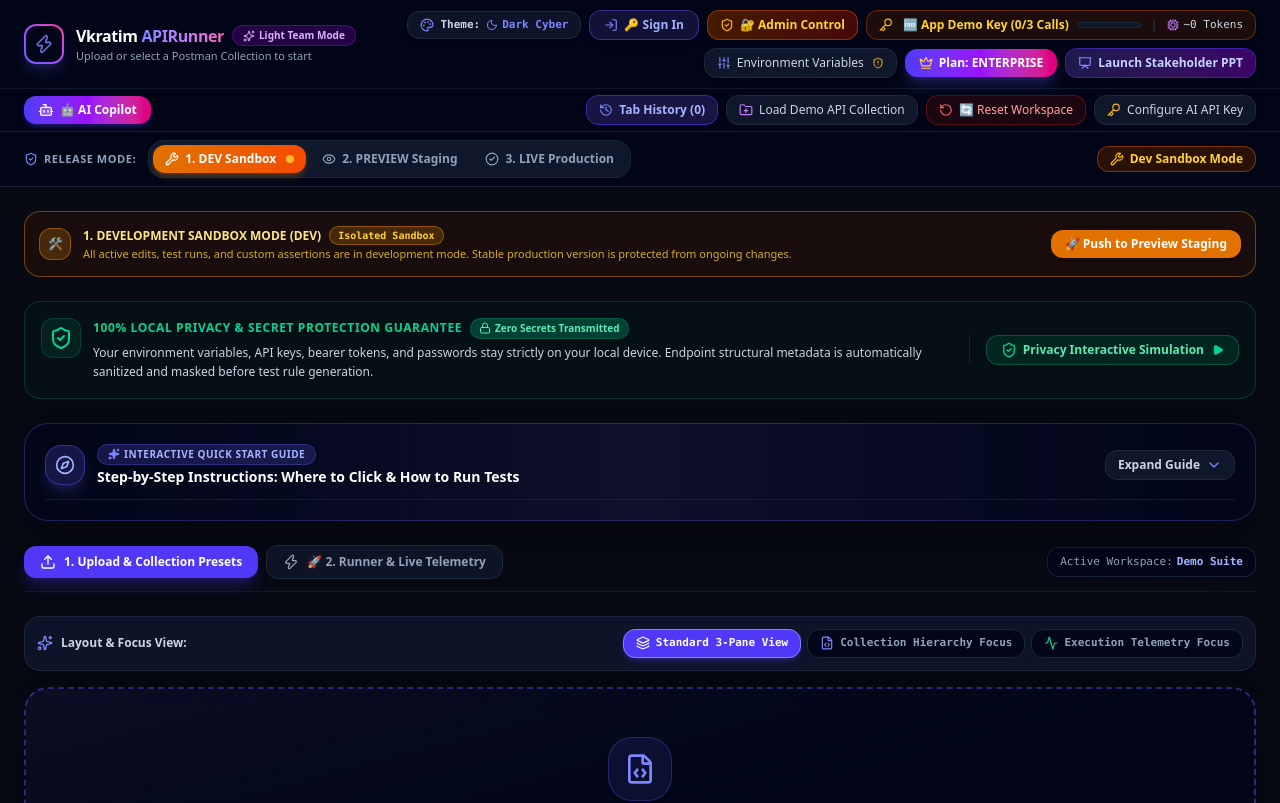
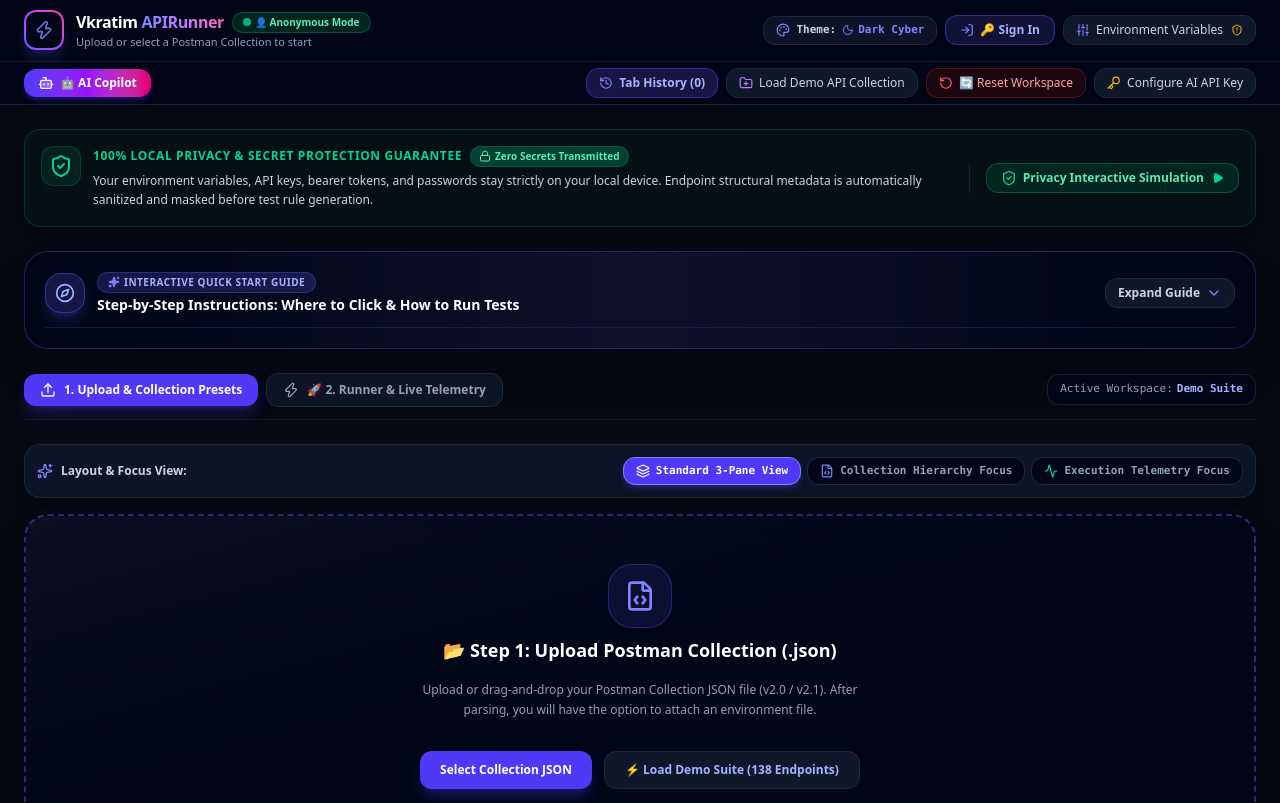
Before and after one commit to ved-agentic-ai/runner, a Next.js app: page / in a window 1280 px wide. Shown: the top 803 px of the page. Built offline with nearby package versions, Linux system fonts and the light colour scheme.

Commit message:
feat: add global anonymous mode capabilities to hide developer, plan, money, and PCI info

```diff
--- a/app/page.tsx
+++ b/app/page.tsx
@@ -82,6 +82,7 @@
     showFooter,
     showPciCompliance,
     showPrivacyBanner,
+    anonymousMode,
     mfaForEnvComparison,
     isMfaAuthenticated,
     recordPageView
@@ -330,6 +331,15 @@
 
   useEffect(() => {
     recordPageView();
+    if (typeof window !== 'undefined') {
+      const params = new URLSearchParams(window.location.search);
+      const modeParam = params.get('mode') || params.get('anonymous');
+      if (modeParam === 'anonymous' || modeParam === 'true') {
+        useAdminStore.getState().setAnonymousMode(true);
+      } else if (modeParam === 'normal' || modeParam === 'false' || modeParam === 'dev' || modeParam === 'developer') {
+        useAdminStore.getState().setAnonymousMode(false);
+      }
+    }
   }, [recordPageView]);
 
   // Step 1 Collection or Environment Upload Handler
@@ -467,8 +477,8 @@
       {/* MAIN APPLICATION CONTAINER */}
       <main className="flex-1 max-w-[1600px] w-full mx-auto p-4 sm:p-6 space-y-6">
 
-        {/* RELEASE ENVIRONMENT STATUS BANNER */}
-        {releaseEnvironment === 'dev' && (
+        {/* RELEASE ENVIRONMENT STATUS BANNER (Hidden in Anonymous Mode) */}
+        {!anonymousMode && releaseEnvironment === 'dev' && (
           <div className="rounded-2xl border border-amber-500/40 bg-amber-950/30 p-3.5 flex flex-col sm:flex-row sm:items-center justify-between gap-3 text-xs backdrop-blur-md animate-in fade-in">
             <div className="flex items-center space-x-3">
               <span className="flex h-8 w-8 shrink-0 items-center justify-center rounded-xl bg-amber-500/20 text-amber-300 font-bold border border-amber-500/40">🛠️</span>
@@ -491,7 +501,7 @@
           </div>
         )}
 
-        {releaseEnvironment === 'preview' && (
+        {!anonymousMode && releaseEnvironment === 'preview' && (
           <div className="rounded-2xl border border-purple-500/40 bg-purple-950/30 p-3.5 flex flex-col sm:flex-row sm:items-center justify-between gap-3 text-xs backdrop-blur-md animate-in fade-in">
             <div className="flex items-center space-x-3">
               <span className="flex h-8 w-8 shrink-0 items-center justify-center rounded-xl bg-purple-500/20 text-purple-300 font-bold border border-purple-500/40">👁️</span>
@@ -522,7 +532,7 @@
           </div>
         )}
 
-        {releaseEnvironment === 'live' && (
+        {!anonymousMode && releaseEnvironment === 'live' && (
           <div className="rounded-2xl border border-emerald-500/40 bg-emerald-950/30 p-3.5 flex flex-col sm:flex-row sm:items-center justify-between gap-3 text-xs backdrop-blur-md animate-in fade-in">
             <div className="flex items-center space-x-3">
               <span className="flex h-8 w-8 shrink-0 items-center justify-center rounded-xl bg-emerald-500/20 text-emerald-300 font-bold border border-emerald-500/40">🌟</span>
--- a/components/Header.tsx
+++ b/components/Header.tsx
@@ -44,7 +44,9 @@
     showQuotaTelemetry,
     showPresetButton,
     showAiKeyButton,
-    workspaceMode
+    workspaceMode,
+    anonymousMode,
+    setAnonymousMode
   } = useAdminStore();
 
   const [showKeyModal, setShowKeyModal] = useState(false);
@@ -133,14 +135,21 @@
               <h1 className="text-base font-extrabold tracking-tight text-white whitespace-nowrap">
                 Vkratim <span className="bg-gradient-to-r from-indigo-400 via-purple-400 to-pink-400 bg-clip-text text-transparent">APIRunner</span>
               </h1>
-              <span className={`inline-flex items-center space-x-1 rounded-full px-2.5 py-0.5 text-[10px] font-bold border whitespace-nowrap ${
-                workspaceMode === 'light'
-                  ? 'bg-purple-950/60 text-purple-300 border-purple-800/60'
-                  : 'bg-indigo-950/60 text-indigo-300 border-indigo-800/60'
-              }`}>
-                <Sparkles className="h-3 w-3 shrink-0" />
-                <span>{workspaceMode === 'light' ? 'Light Team Mode' : 'Full Enterprise'}</span>
-              </span>
+
+              {/* Interactive Anonymous vs Developer Mode Switcher Pill */}
+              <button
+                type="button"
+                onClick={() => setAnonymousMode(!anonymousMode)}
+                className={`inline-flex items-center space-x-1 rounded-full px-2.5 py-0.5 text-[10px] font-bold border transition-all cursor-pointer shadow-sm ${
+                  anonymousMode
+                    ? 'bg-emerald-950/80 text-emerald-300 border-emerald-800/80 hover:bg-emerald-900/90'
+                    : 'bg-indigo-950/80 text-indigo-300 border-indigo-800/80 hover:bg-indigo-900/90'
+                }`}
+                title={anonymousMode ? "Click to switch to Developer Mode (Shows pricing/developer options)" : "Click to switch to Anonymous Mode (Hides all plans/pricing/developer info)"}
+              >
+                <span className={`h-2 w-2 rounded-full animate-pulse ${anonymousMode ? 'bg-emerald-400' : 'bg-indigo-400'}`} />
+                <span>{anonymousMode ? '👤 Anonymous Mode' : '🛠️ Developer Mode'}</span>
+              </button>
             </div>
             <p className="text-[11px] text-slate-400 truncate max-w-xs sm:max-w-md">
               {collectionName ? (
@@ -163,20 +172,20 @@
             {/* User Account Sign In / Sign Up Modal */}
             <UserAuthModal />
 
-            {/* Owner & Admin Control Panel */}
-            <AdminControlPanelModal />
+            {/* Owner & Admin Control Panel (Hidden in Anonymous Mode) */}
+            {!anonymousMode && <AdminControlPanelModal />}
 
-            {/* Quota & Token Monitor Widget (Configurable) */}
-            {showQuotaTelemetry && <QuotaTelemetryWidget />}
+            {/* Quota & Token Monitor Widget (Hidden in Anonymous Mode) */}
+            {!anonymousMode && showQuotaTelemetry && <QuotaTelemetryWidget />}
 
             {/* Postman-Style Environment Manager Button */}
             <EnvironmentManagerModal />
 
-            {/* SaaS Upgrade & Subscription Button (ALWAYS visible for all public visitors) */}
-            {showSaaSUpgrades && <PricingCheckoutModal />}
+            {/* SaaS Upgrade & Subscription Button (Hidden in Anonymous Mode) */}
+            {!anonymousMode && showSaaSUpgrades && <PricingCheckoutModal />}
 
-            {/* Stakeholder Presentation Deck Modal */}
-            <PresentationDeckModal />
+            {/* Stakeholder Presentation Deck Modal (Hidden in Anonymous Mode) */}
+            {!anonymousMode && <PresentationDeckModal />}
           </div>
         )}
       </div>
--- a/components/PciComplianceBanner.tsx
+++ b/components/PciComplianceBanner.tsx
@@ -5,9 +5,9 @@
 import { useAdminStore } from '@/lib/admin-store';
 
 export const PciComplianceBanner: React.FC = () => {
-  const { showPciCompliance } = useAdminStore();
+  const { showPciCompliance, anonymousMode } = useAdminStore();
 
-  if (!showPciCompliance) return null;
+  if (!showPciCompliance || anonymousMode) return null;
 
   return (
     <div className="w-full max-w-7xl mx-auto rounded-2xl border border-emerald-500/30 bg-emerald-950/30 p-4 text-slate-300 shadow-xl my-6 animate-in fade-in">
--- a/components/ReleasePipelineBar.tsx
+++ b/components/ReleasePipelineBar.tsx
@@ -21,10 +21,13 @@
     promoteEnvironment,
     rollbackEnvironment,
     previewSnapshotAt,
-    liveSnapshotAt
+    liveSnapshotAt,
+    anonymousMode
   } = useAdminStore();
 
   const [notification, setNotification] = useState<string | null>(null);
+
+  if (anonymousMode) return null;
 
   const triggerNotification = (msg: string) => {
     setNotification(msg);
```
